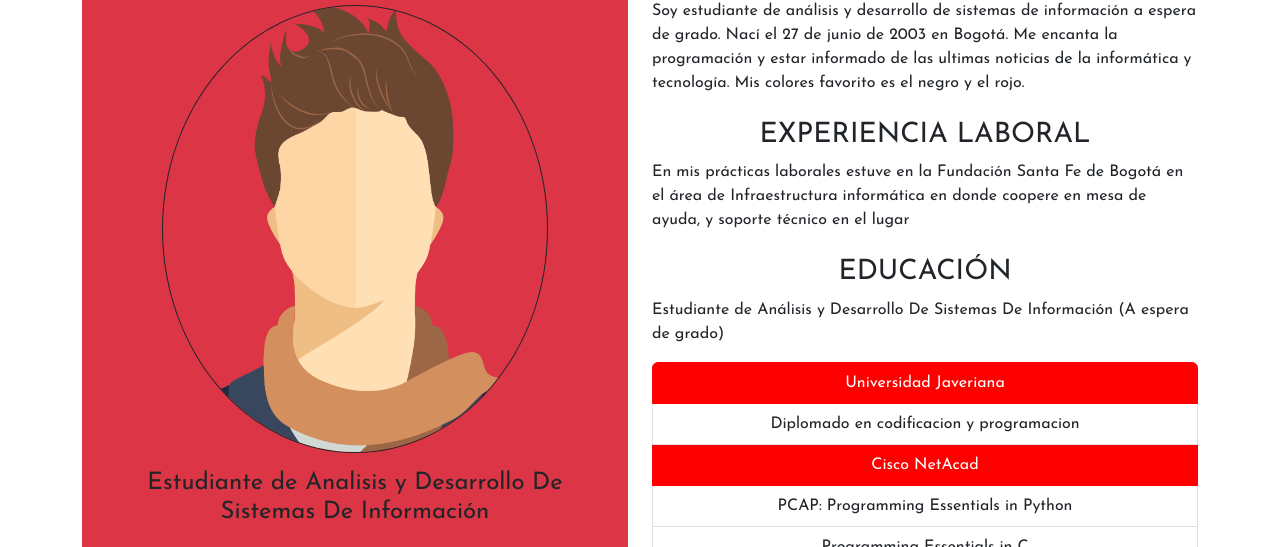
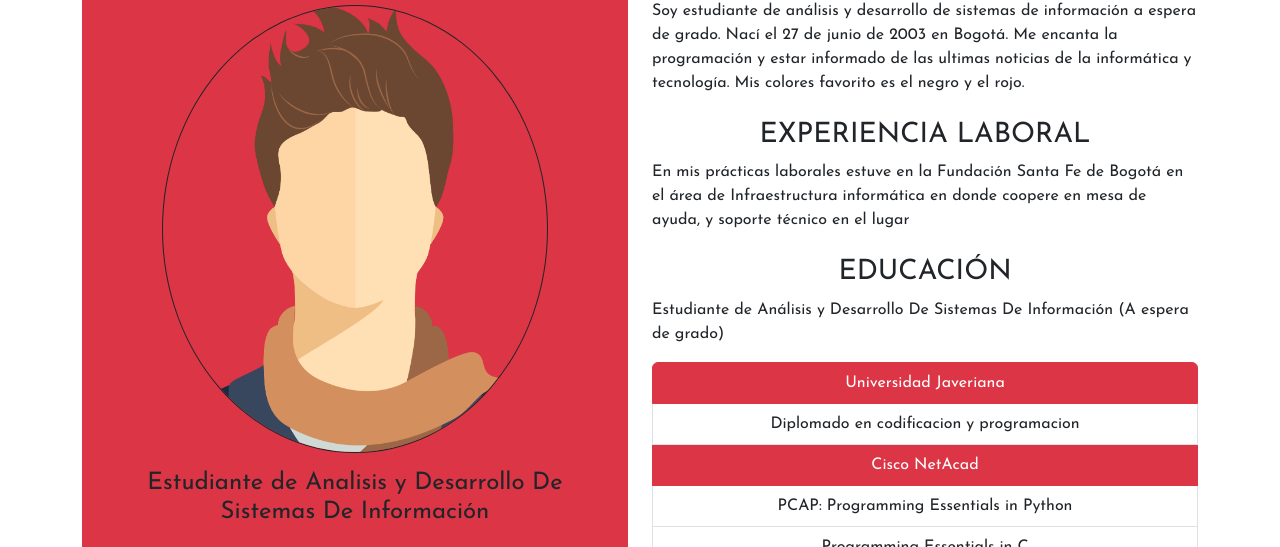
Before and after one commit to fabian001254/Biografia2, a plain HTML site: page index.html in a window 1280 px wide. Shown: the part 237-784 px from the top of the page. Drawn offline with nearby package versions, Linux system fonts and the light colour scheme.

Commit message:
Correccion Colores

```diff
--- a/style.css
+++ b/style.css
@@ -1,6 +1,6 @@
 .list-group-item.active-personalizado{
-    border-color: red;
-    background-color: red;
+    border-color: #dc3545   ;
+    background-color: #dc3545;
     color: white;
 }
 footer .list-group-item.active-personalizado{
```
